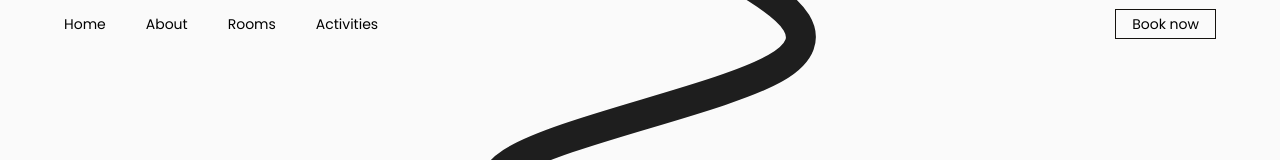
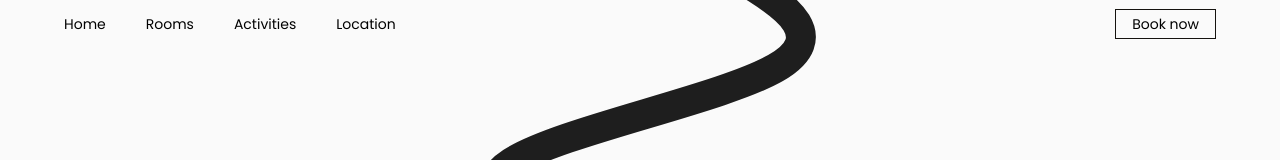
Before and after one commit to airdgo/birds-house, a Next.js app: page /contact in a window 1280 px wide. Shown: the top 160 px of the page. Built offline with nearby package versions, Linux system fonts and the light colour scheme.

Commit message:
feat: add loaction id

```diff
--- a/src/constants/navigation.js
+++ b/src/constants/navigation.js
@@ -4,11 +4,12 @@ export const navigation = [
 		title: "Home",
 		content: "Home",
 	},
-	{
-		link: "#about",
-		title: "About",
-		content: "About",
-	},
+	// uncomment when About page is ready
+	// {
+	// 	link: "#about",
+	// 	title: "About",
+	// 	content: "About",
+	// },
 	{
 		link: "/#rooms",
 		title: "Rooms",
@@ -19,6 +20,11 @@ export const navigation = [
 		title: "Activities you can do",
 		content: "Activities",
 	},
+	{
+		link: "/#location",
+		title: "Find us",
+		content: "Location",
+	},
 	// uncomment when book-now page is ready
 	// {
 	// 	link: "/contact",
--- a/src/sections/Location.js
+++ b/src/sections/Location.js
@@ -9,7 +9,10 @@ export const Location = () => {
 	});
 
 	return (
-		<section className="grid min-h-screen place-items-center bg-secondary text-lg text-gray-700">
+		<section
+			id="location"
+			className="grid min-h-screen place-items-center bg-secondary text-lg text-gray-700"
+		>
 			<div className="my-20 w-[90%] max-w-[80rem]">
 				<h1 className="mb-8 w-full text-3xl font-bold md:mb-14 md:text-5xl">
 					In the mountains
```
